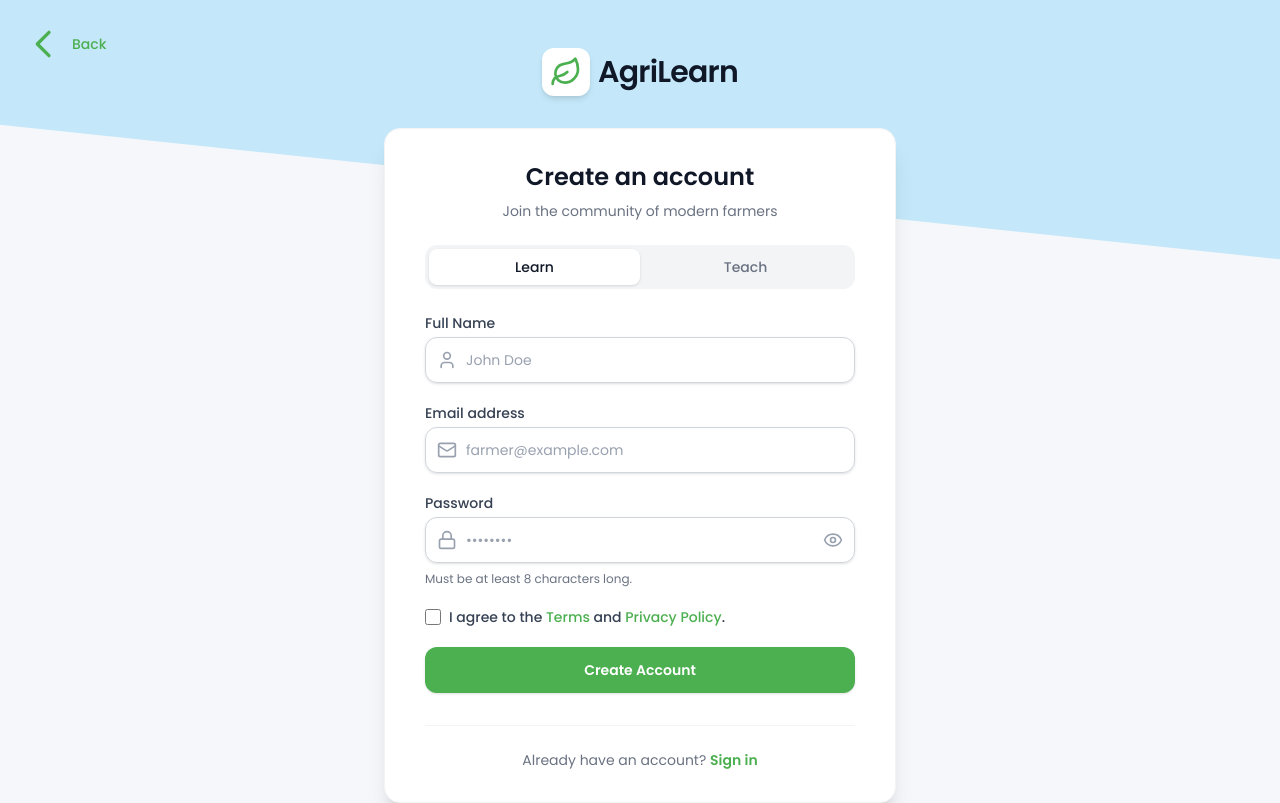
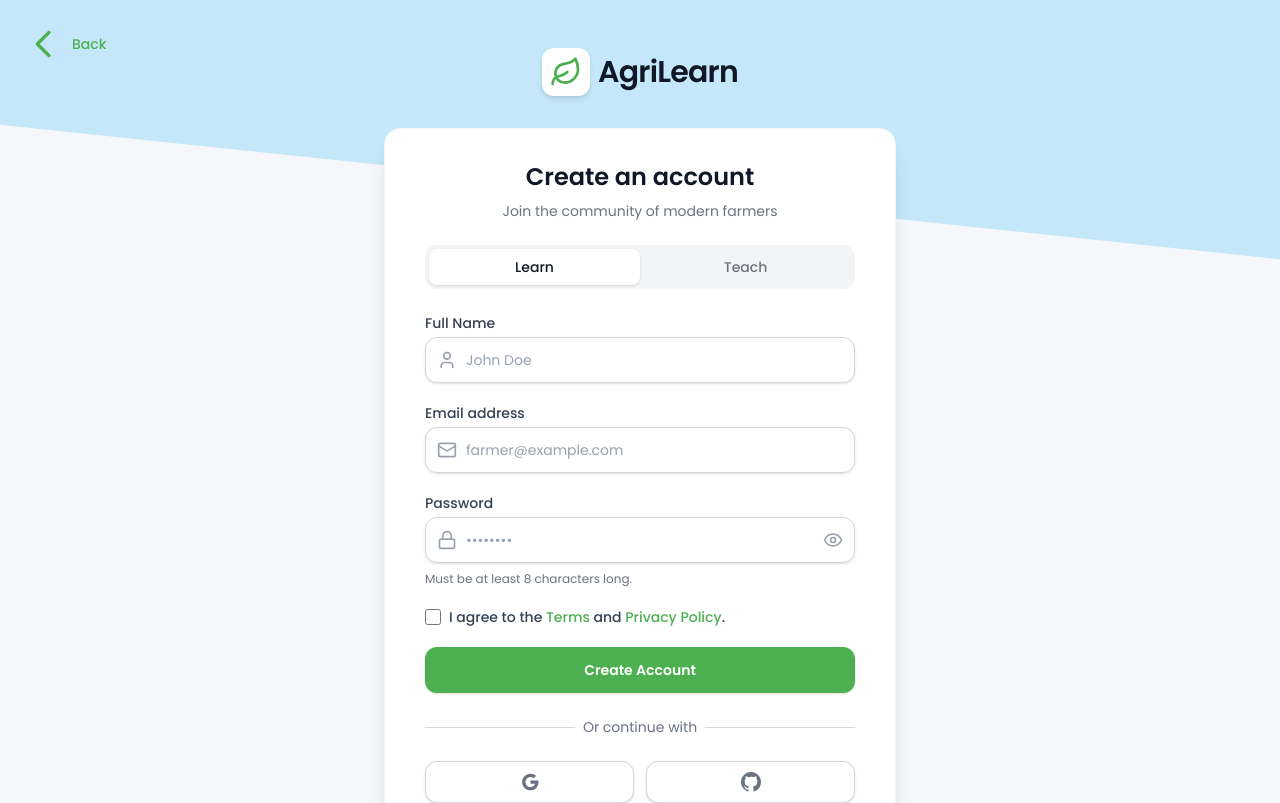
Before and after one commit to bayjidmia/Agrilearn-Platform-Clientside, a React (Vite) app: page /register in a window 1280 px wide. Shown: the top 803 px of the page. Built offline with nearby package versions, Linux system fonts and the light colour scheme.

Commit message:
added google and github signup button on register

```diff
--- a/src/features/auth/Register.jsx
+++ b/src/features/auth/Register.jsx
@@ -185,6 +185,44 @@
             </div>
           </form>
 
+          <div className="mt-6">
+            <div className="relative">
+              <div className="absolute inset-0 flex items-center">
+                <div className="w-full border-t border-gray-300" />
+              </div>
+              <div className="relative flex justify-center text-sm">
+                <span className="px-2 bg-white text-gray-500">
+                  Or continue with
+                </span>
+              </div>
+            </div>
+
+            <div className="mt-6 grid grid-cols-2 gap-3">
+              <button className="w-full inline-flex justify-center py-2.5 px-4 border border-gray-300 rounded-xl shadow-sm bg-white text-sm font-medium text-gray-500 hover:bg-gray-50">
+                <svg
+                  className="w-5 h-5"
+                  viewBox="0 0 24 24"
+                  fill="currentColor"
+                >
+                  <path d="M12.545,10.239v3.821h5.445c-0.712,2.315-2.647,3.972-5.445,3.972c-3.332,0-6.033-2.701-6.033-6.032s2.701-6.032,6.033-6.032c1.498,0,2.866,0.549,3.921,1.453l2.814-2.814C17.503,2.988,15.139,2,12.545,2C7.021,2,2.543,6.477,2.543,12s4.478,10,10.002,10c8.396,0,10.249-7.85,9.426-11.748L12.545,10.239z" />
+                </svg>
+              </button>
+              <button className="w-full inline-flex justify-center py-2.5 px-4 border border-gray-300 rounded-xl shadow-sm bg-white text-sm font-medium text-gray-500 hover:bg-gray-50">
+                <svg
+                  className="w-5 h-5"
+                  fill="currentColor"
+                  viewBox="0 0 20 20"
+                >
+                  <path
+                    fillRule="evenodd"
+                    d="M10 0C4.477 0 0 4.484 0 10.017c0 4.425 2.865 8.18 6.839 9.504.5.092.682-.217.682-.483 0-.237-.008-.868-.013-1.703-2.782.605-3.369-1.343-3.369-1.343-.454-1.158-1.11-1.466-1.11-1.466-.908-.62.069-.608.069-.608 1.003.07 1.531 1.032 1.531 1.032.892 1.53 2.341 1.088 2.91.832.092-.647.35-1.088.636-1.338-2.22-.253-4.555-1.113-4.555-4.951 0-1.093.39-1.988 1.029-2.688-.103-.253-.446-1.272.098-2.65 0 0 .84-.27 2.75 1.026A9.564 9.564 0 0110 4.844c.85.004 1.705.115 2.504.337 1.909-1.296 2.747-1.027 2.747-1.027.546 1.379.203 2.398.1 2.651.64.7 1.028 1.595 1.028 2.688 0 3.848-2.339 4.695-4.566 4.942.359.31.678.921.678 1.856 0 1.338-.012 2.419-.012 2.747 0 .268.18.58.688.482A10.019 10.019 0 0020 10.017C20 4.484 15.522 0 10 0z"
+                    clipRule="evenodd"
+                  />
+                </svg>
+              </button>
+            </div>
+          </div>
+
           <div className="mt-8 text-center text-sm border-t border-gray-100 pt-6">
             <span className="text-gray-500">Already have an account? </span>
             <Link
```
